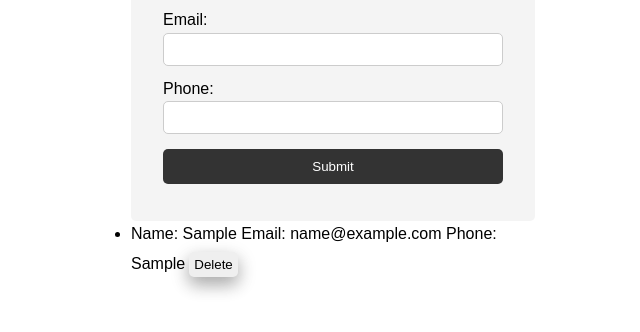
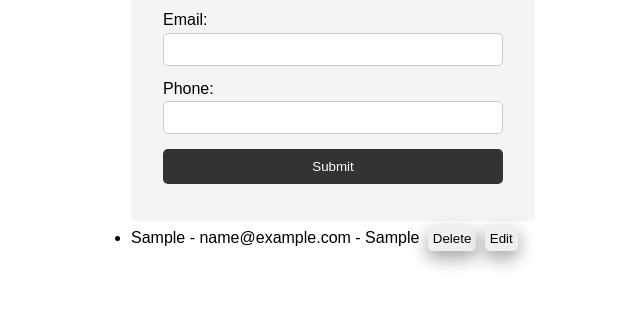
Before and after one commit to hespnod/Sharpener, a plain HTML site: page index.html in a window 1280 px wide. Both pictures are taken after typing "Sample", "name@example.com", "Sample" into the empty fields and a click on the input 640 px from the left and 426 px from the top of the page. Shown: the part 260-592 px from the top of the page, without its empty margins (307-947 px from the left). Drawn offline with Linux system fonts and the light colour scheme.

Commit message:
added edit functionality and all other with new code

```diff
--- a/index.html
+++ b/index.html
@@ -13,7 +13,7 @@
         <h1>User Data Storing Form</h1>
     </header>
     <div class="container">
-        <form class="input-Form" id="inp-form">
+        <form class="input-Form" id="inp-form" onsubmit="saveToLocalStorage(event)">
             <h1>Add Users</h1>
             <div class="msg-form">
                 <div>
--- a/script.js
+++ b/script.js
@@ -1,34 +1,61 @@
-let form = document.getElementById('inp-form');
-form.addEventListener('submit', addform);
-let ul = document.getElementById('ul-list')
-ul.addEventListener('click', remove);
-
-
-function addform(e) {
-    e.preventDefault();
-    let myobj = {
-        name: e.target[0].value,
-        email: e.target[1].value,
-        phone: e.target[2].value
-    };
-    let myobj_string = JSON.stringify(myobj);
-    localStorage.setItem(`${myobj.email}`, myobj_string);
-    let textNode = document.createTextNode(`Name: ${myobj.name} Email: ${myobj.email} Phone: ${myobj.phone}`)
-    let li = document.createElement('li');
-    li.appendChild(textNode);
-    let btn = document.createElement('button');
-    btn.innerText = 'Delete';
-    btn.className = 'btn-del';
-    li.appendChild(btn);
-    ul.appendChild(li);
-    console.log(btn.parentElement);
-    e.target[0].value = ''
-    e.target[1].value = ''
-    e.target[2].value = ''
+function saveToLocalStorage(event) {
+    event.preventDefault();
+    const name = event.target.name.value;
+    const email = event.target.email.value;
+    const pno = event.target.pno.value;
+    const obj = {
+        name,
+        email,
+        pno
+    }
+    localStorage.setItem(obj.email, JSON.stringify(obj));
+    showNewUserOnScreen(obj);
+    event.target.name.value = '';
+    event.target.email.value = '';
+    event.target.pno.value = '';
 }
 
-function remove(e) {
-    if (e.target.classList.contains('btn-del')) {
-        ul.removeChild(e.target.parentElement);
+window.addEventListener("DOMContentLoaded", () => {
+    const localStorageObj = localStorage;
+    const localStorageKeys = Object.keys(localStorageObj);
+    for (var i = 0; i < localStorageKeys.length; i++) {
+        const key = localStorageKeys[i];
+        // console.log(localStorageObj[key]);
+        const userDetailString = localStorageObj[key];
+        const useDetailObj = JSON.parse(userDetailString);
+        showNewUserOnScreen(useDetailObj);
+    }
+})
+
+function showNewUserOnScreen(user) {
+    if (localStorage.getItem(user.email) !== null) {
+        removeUserFromScreen(user.email);
+    }
+    const newname = user.name.split(" ");
+
+    const parentNode = document.getElementById('ul-list');
+    const childHtml = `<li id = ${user.email}> ${user.name} - ${user.email} - ${user.pno}
+    <button onClick=deleteUser('${user.email}') class="btn-del"> Delete </button>
+    <button onClick=editUser('${user.email}','${newname[0]}','${user.pno}') class="btn-edit"> Edit</button>
+    </li> `
+    parentNode.innerHTML = parentNode.innerHTML + childHtml;
+}
+
+function deleteUser(email) {
+    console.log(email);
+    localStorage.removeItem(email);
+    removeUserFromScreen(email);
+}
+function removeUserFromScreen(email) {
+    const parentNode = document.getElementById('ul-list');
+    const childDelete = document.getElementById(email);
+    if (childDelete) {
+        parentNode.removeChild(childDelete);
     }
 }
+function editUser(email, name, pno) {
+    console.log(name);
+    document.getElementById('email').value = email;
+    document.getElementById('name').value = name;
+    document.getElementById('pno').value = pno;
+}
--- a/stylesheet.css
+++ b/stylesheet.css
@@ -57,7 +57,21 @@ header {
   transition-duration: 0.4s;
   box-shadow: 0 8px 16px 0 rgba(0, 0, 0, 0.2), 0 6px 20px 0 rgba(0, 0, 0, 0.19);
 }
+.btn-edit {
+  display: inline;
+  padding: 5px 5px;
+  border: 0;
+  border-radius: 5px;
+  margin: 5px 0;
+  margin-left: 4px;
+  transition-duration: 0.4s;
+  box-shadow: 0 8px 16px 0 rgba(0, 0, 0, 0.2), 0 6px 20px 0 rgba(0, 0, 0, 0.19);
+}
 .btn-del:hover {
   background-color: red;
   color: white;
 }
+.btn-edit:hover {
+  background-color: rgb(21, 194, 32);
+  color: white;
+}
```
